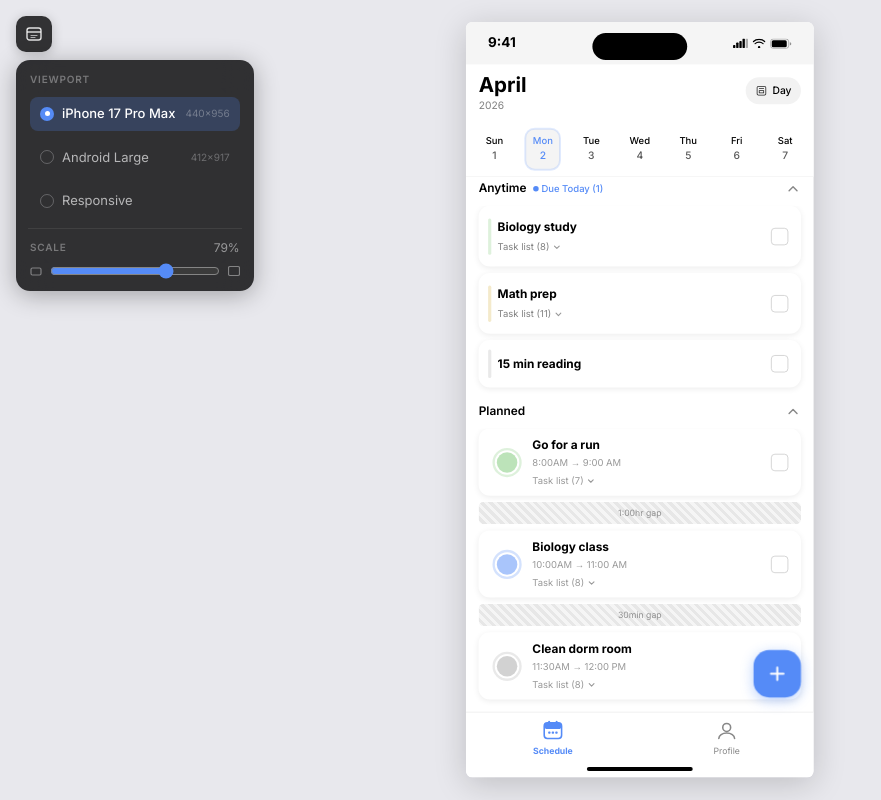
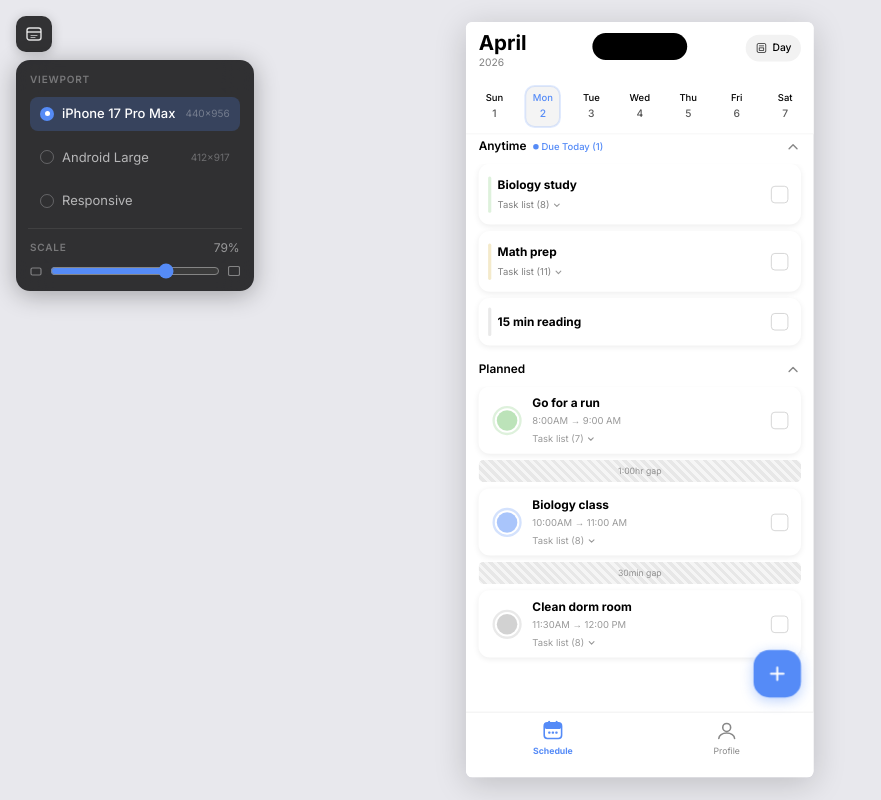
Before and after one commit to AgustinBallesteros/cognativ-testbed, a Next.js app: page / in a window 1280 px wide. Shown: the whole page, without its empty margins (0-881 px from the left). Built offline with nearby package versions, Linux system fonts and the light colour scheme.

Commit message:
Removed status bar and home indicator

```diff
--- a/pages/index.tsx
+++ b/pages/index.tsx
@@ -752,11 +752,6 @@ function TabBar() {
         </svg>
         <span className="font-normal" style={{ fontSize: 11, color: "#888" }}>Profile</span>
       </div>
-      {/* Home indicator */}
-      <div
-        className="absolute left-1/2 -translate-x-1/2"
-        style={{ bottom: 8, width: 134, height: 5, borderRadius: 100, background: "#000" }}
-      />
     </div>
   );
 }
@@ -922,7 +917,6 @@ function DashboardScreen({
           zIndex: 9, background: "#fff",
         }}
       >
-        <StatusBar />
         <Header />
         <WeekStrip progress={dayProgress} />
       </div>
@@ -941,7 +935,7 @@ function DashboardScreen({
         onTouchEnd={onDragEnd}
         style={{
           position: "absolute",
-          top: 189,
+          top: 135,
           bottom: 83,
           left: 0,
           right: 0,
```
